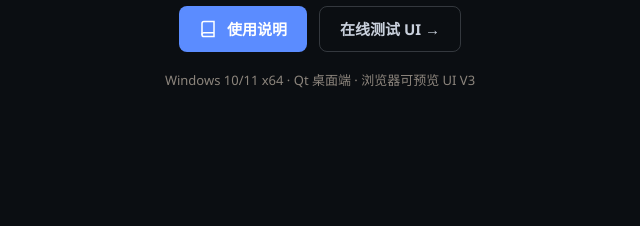
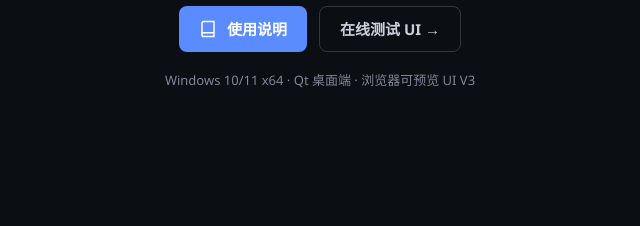
Before and after one commit to kkk-bfs/bfs, a plain HTML site: page docs/index.html in a window 1280 px wide. Shown: the part 574-800 px from the top of the page, 320-960 px from the left. Drawn offline with Linux system fonts and the light colour scheme.

Commit message:
(style) 清除首页残留暖灰文案色

```diff
--- a/docs/index.html
+++ b/docs/index.html
@@ -267,7 +267,7 @@
     }
     .btn-ghost:hover { background: var(--ghost); }
     .hero-meta {
-      color: rgba(163,154,143,0.85);
+      color: rgba(139, 147, 167, 0.9);
       font-size: 13px;
     }
 
```
